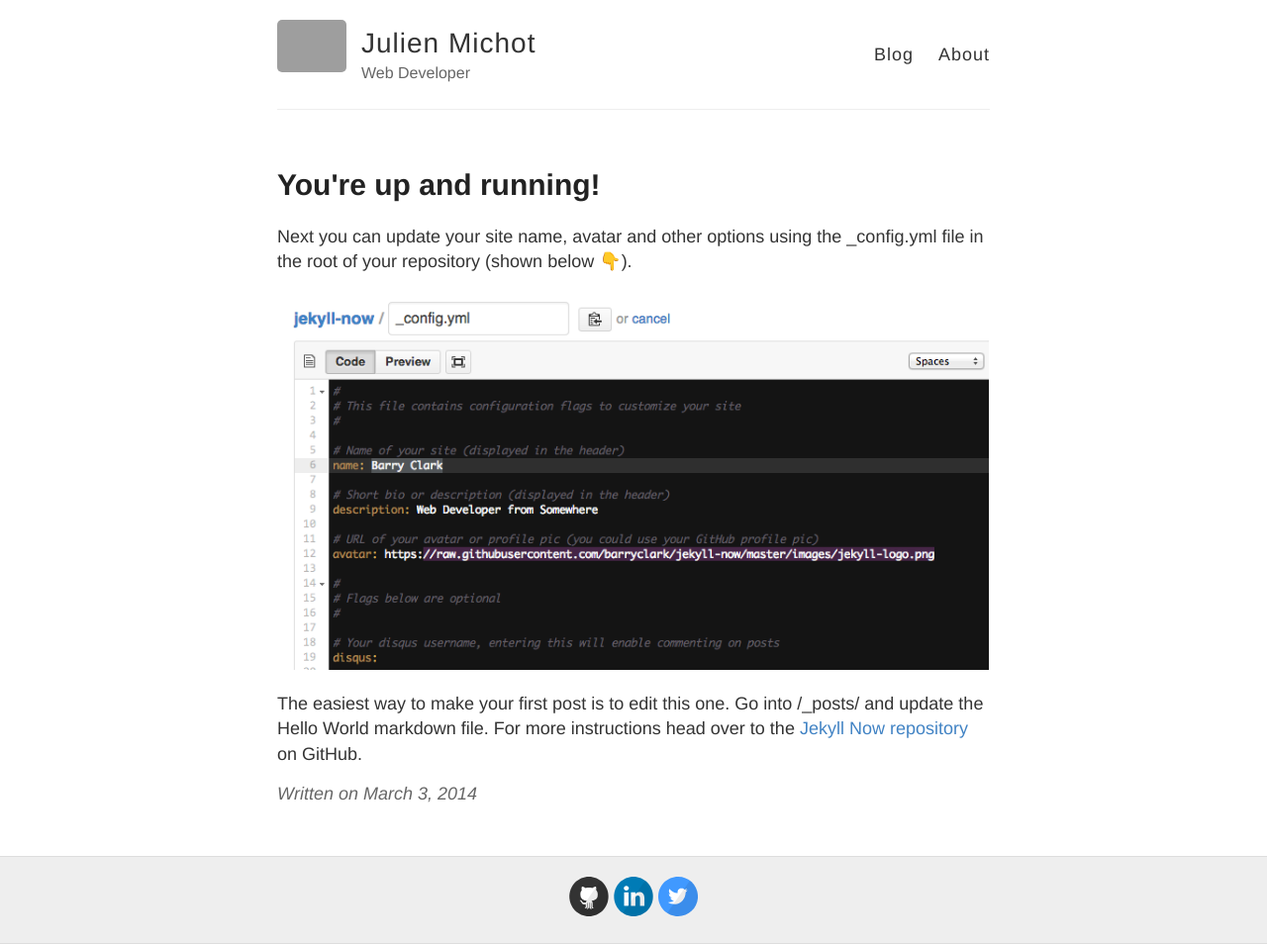
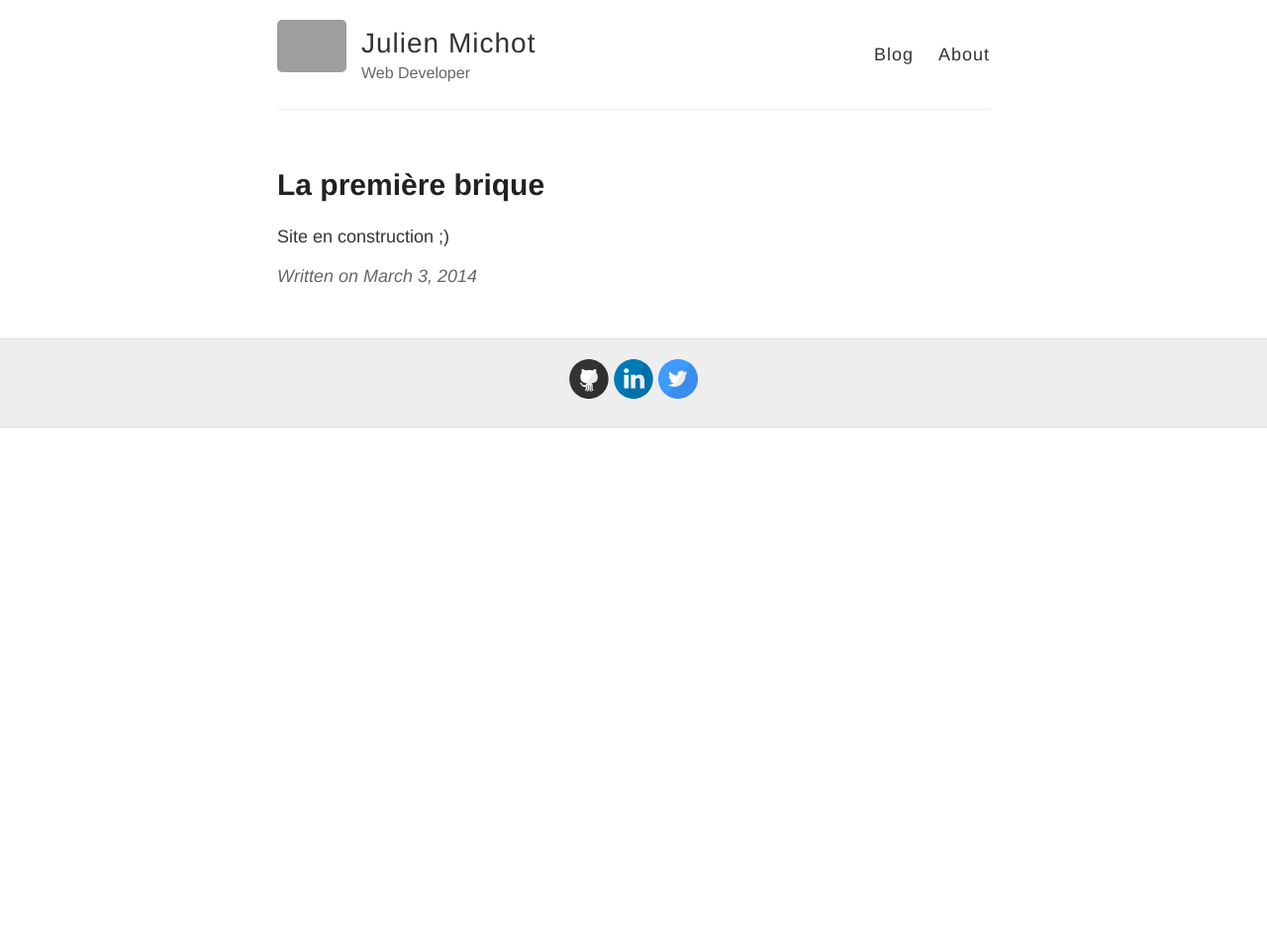
Before and after one commit to jumichot/jumichot.github.io, a Jekyll site: the page built from _posts/2014-3-3-Hello-World.md, in a window 1280 px wide. Shown: the whole page at 99% size. Built offline with Jekyll 4.4.1, drawn with Linux system fonts in a browser that asks for light colours; emoji names are drawn with the system emoji font; after the commit the page ends 900 px from its top, so only the background shows below that; grey boxes are pictures that could not be loaded.

Commit message:
Update first blog post

```diff
--- a/_posts/2014-3-3-Hello-World.md
+++ b/_posts/2014-3-3-Hello-World.md
@@ -1,10 +1,6 @@
 ---
 layout: post
-title: You're up and running!
+title: La première brique
 ---
 
-Next you can update your site name, avatar and other options using the _config.yml file in the root of your repository (shown below :point_down:).
-
-![_config.yml]({{ site.baseurl }}/images/config.png)
-
-The easiest way to make your first post is to edit this one. Go into /_posts/ and update the Hello World markdown file. For more instructions head over to the [Jekyll Now repository](https://github.com/barryclark/jekyll-now) on GitHub.
+Site en construction ;)
```
